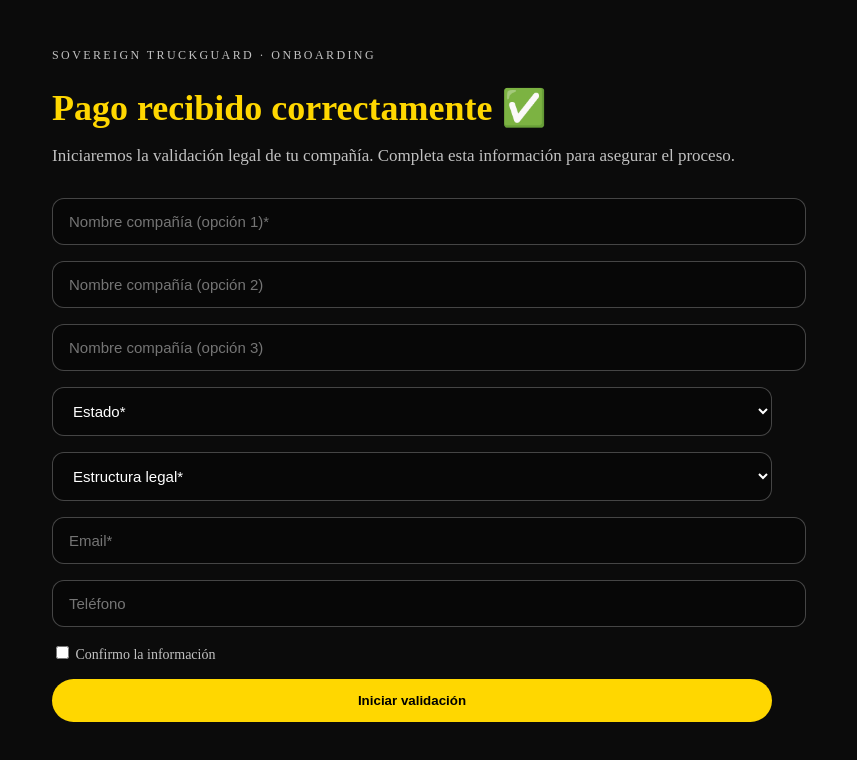
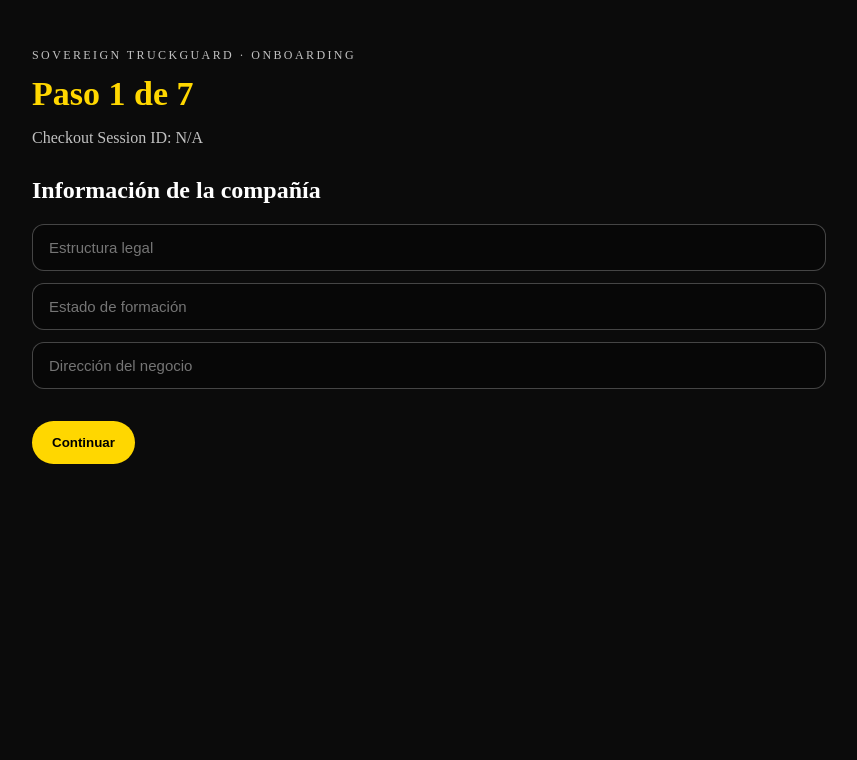
Before and after one commit to Sovereigntruckguard/sovereign-truckguard-site, a Next.js app: page /onboarding/interstate in a window 1280 px wide. Shown: the top 760 px of the page, without its empty margins (228-1085 px from the left). Built offline with nearby package versions, Linux system fonts and the light colour scheme.

Commit message:
feat: onboarding interstate wizard fase 1

```diff
--- a/app/onboarding/interstate/page.jsx
+++ b/app/onboarding/interstate/page.jsx
@@ -1,20 +1,19 @@
-export const dynamic = "force-dynamic";
+import { Suspense } from "react";
+import OnboardingWizard from "./ui";
 
-import { Suspense } from "react";
-import OnboardingInterstateClient from "./ui";
+export const metadata = {
+  title: "Onboarding Interstate | Sovereign TruckGuard",
+};
 
-export default function Page() {
+export default function Page({ searchParams }) {
+  const sessionId =
+    typeof searchParams?.session_id === "string"
+      ? searchParams.session_id
+      : null;
+
   return (
-    <Suspense fallback={<Loading />}>
-      <OnboardingInterstateClient />
+    <Suspense fallback={<div style={{ color: "#fff", padding: 40 }}>Cargando onboarding…</div>}>
+      <OnboardingWizard sessionId={sessionId} />
     </Suspense>
   );
 }
-
-function Loading() {
-  return (
-    <main style={{ minHeight: "100vh", background: "#0b0b0b", color: "#fff", padding: 40 }}>
-      <h1>Cargando onboarding…</h1>
-    </main>
-  );
-}
--- a/app/onboarding/interstate/ui.jsx
+++ b/app/onboarding/interstate/ui.jsx
@@ -1,11 +1,11 @@
 "use client";
 
 import { useState } from "react";
-import { useSearchParams } from "next/navigation";
 
 /* =========================
-   ESTILO BASE (SOVEREIGN)
+   ESTILO BASE SOVEREIGN
 ========================= */
+
 const colors = {
   bg: "#0b0b0b",
   gold: "#FFD700",
@@ -13,85 +13,69 @@
   soft: "rgba(255,255,255,0.75)",
 };
 
-const BACKEND_BASE_URL =
-  "https://azoth-regulatorios-798731178244.us-central1.run.app";
+/* =========================
+   COMPONENTE PRINCIPAL
+========================= */
 
-export default function OnboardingInterstatePage() {
-  const searchParams = useSearchParams();
-  const sessionId = searchParams.get("session_id");
+export default function OnboardingWizard({ sessionId }) {
+  const [step, setStep] = useState(1);
 
-  const [loading, setLoading] = useState(false);
-  const [submitted, setSubmitted] = useState(false);
-  const [error, setError] = useState("");
-
-  const [form, setForm] = useState({
-    companyName1: "",
-    companyName2: "",
-    companyName3: "",
+  const [data, setData] = useState({
+    company: {
+      legalStructure: "",
       state: "",
-    legalStructure: "",
+      startDate: "",
+      businessAddress: "",
+      mailingAddress: "",
+    },
+    names: {
+      name1: "",
+      name2: "",
+      name3: "",
+    },
+    owners: [
+      {
+        fullName: "",
+        dob: "",
+        ssnItin: "",
+        ownershipPct: "",
+        address: "",
+        phone: "",
         email: "",
-    phone: "",
-    confirm: false,
+        isDriver: false,
+      },
+    ],
+    operation: {
+      cargoTypes: "",
+      trucks: "",
+      ownerDrives: false,
+    },
+    interstate: {
+      mcRequired: false,
+      plannedStartDate: "",
+    },
+    confirmations: {
+      feesPaid: false,
+      authorized: false,
+    },
   });
 
-  function updateField(e) {
-    const { name, value, type, checked } = e.target;
-    setForm((prev) => ({
+  function update(section, field, value) {
+    setData((prev) => ({
       ...prev,
-      [name]: type === "checkbox" ? checked : value,
+      [section]: {
+        ...prev[section],
+        [field]: value,
+      },
     }));
   }
 
-  async function handleSubmit(e) {
-    e.preventDefault();
-    setError("");
-
-    if (
-      !sessionId ||
-      !form.companyName1 ||
-      !form.state ||
-      !form.legalStructure ||
-      !form.email ||
-      !form.confirm
-    ) {
-      setError("Completa los campos obligatorios.");
-      return;
+  function next() {
+    setStep((s) => s + 1);
   }
 
-    try {
-      setLoading(true);
-
-      await fetch(`${BACKEND_BASE_URL}/onboarding/company`, {
-        method: "POST",
-        headers: { "Content-Type": "application/json" },
-        body: JSON.stringify({
-          order_id: sessionId, // 🔑 ancla Stripe → onboarding
-          company: {
-            legal_structure: form.legalStructure,
-            state_of_formation: form.state,
-            business_email: form.email,
-            business_phone: form.phone,
-          },
-          name_preferences: [
-            form.companyName1,
-            form.companyName2,
-            form.companyName3,
-          ].filter(Boolean),
-          confirmations: {
-            intake_phase_1: true,
-          },
-          owners: [],
-          operation: {},
-        }),
-      });
-
-      setSubmitted(true);
-    } catch (err) {
-      setError("Error enviando información. Intenta nuevamente.");
-    } finally {
-      setLoading(false);
-    }
+  function back() {
+    setStep((s) => s - 1);
   }
 
   return (
@@ -103,72 +87,275 @@
         padding: "48px 20px",
       }}
     >
-      <div style={{ maxWidth: 720, margin: "0 auto" }}>
-        <div style={{ letterSpacing: "0.2em", fontSize: 12, marginBottom: 12, color: colors.soft }}>
+      <div style={{ maxWidth: 760, margin: "0 auto" }}>
+        <Header sessionId={sessionId} step={step} />
+
+        {step === 1 && (
+          <StepCompany data={data.company} update={update} onNext={next} />
+        )}
+        {step === 2 && (
+          <StepNames data={data.names} update={update} onNext={next} onBack={back} />
+        )}
+        {step === 3 && (
+          <StepOwners data={data.owners} setData={setData} onNext={next} onBack={back} />
+        )}
+        {step === 4 && (
+          <StepOperation data={data.operation} update={update} onNext={next} onBack={back} />
+        )}
+        {step === 5 && (
+          <StepInterstate data={data.interstate} update={update} onNext={next} onBack={back} />
+        )}
+        {step === 6 && (
+          <StepConfirm data={data.confirmations} update={update} onNext={next} onBack={back} />
+        )}
+        {step === 7 && <StepReview data={data} onBack={back} />}
+      </div>
+    </main>
+  );
+}
+
+/* =========================
+   HEADER
+========================= */
+
+function Header({ sessionId, step }) {
+  return (
+    <>
+      <div style={{ letterSpacing: "0.2em", fontSize: 12, color: colors.soft }}>
         SOVEREIGN TRUCKGUARD · ONBOARDING
       </div>
 
-        <h1 style={{ fontSize: 36, marginBottom: 14, color: colors.gold }}>
-          Pago recibido correctamente ✅
+      <h1 style={{ fontSize: 34, color: colors.gold, margin: "12px 0" }}>
+        Paso {step} de 7
       </h1>
 
-        <p style={{ fontSize: 17, color: colors.soft, marginBottom: 32 }}>
-          Iniciaremos la validación legal de tu compañía. Completa esta información
-          para asegurar el proceso.
+      <p style={{ color: colors.soft, marginBottom: 30 }}>
+        Checkout Session ID: {sessionId || "N/A"}
       </p>
+    </>
+  );
+}
 
-        {submitted ? (
-          <div style={{
-            border: `1px solid ${colors.gold}`,
-            borderRadius: 14,
-            padding: 22,
-            background: "rgba(255,215,0,0.05)",
-          }}>
-            <h2>Información recibida ✅</h2>
-            <p style={{ color: colors.soft }}>
-              Un asesor de Sovereign continuará el proceso contigo.
-            </p>
-            <div style={{ marginTop: 12, fontSize: 13, opacity: 0.7 }}>
-              Session ID: {sessionId}
-            </div>
-          </div>
-        ) : (
-          <form onSubmit={handleSubmit} style={{ display: "grid", gap: 16 }}>
-            <input name="companyName1" placeholder="Nombre compañía (opción 1)*" value={form.companyName1} onChange={updateField} style={inputStyle} />
-            <input name="companyName2" placeholder="Nombre compañía (opción 2)" value={form.companyName2} onChange={updateField} style={inputStyle} />
-            <input name="companyName3" placeholder="Nombre compañía (opción 3)" value={form.companyName3} onChange={updateField} style={inputStyle} />
+/* =========================
+   STEP 1 — COMPANY
+========================= */
 
-            <select name="state" value={form.state} onChange={updateField} style={inputStyle}>
-              <option value="">Estado*</option>
-              <option value="TX">Texas</option>
-              <option value="FL">Florida</option>
-              <option value="CA">California</option>
-              <option value="WY">Wyoming</option>
-            </select>
+function StepCompany({ data, update, onNext }) {
+  return (
+    <>
+      <h2>Información de la compañía</h2>
 
-            <select name="legalStructure" value={form.legalStructure} onChange={updateField} style={inputStyle}>
-              <option value="">Estructura legal*</option>
-              <option value="LLC">LLC</option>
-              <option value="CORP">Corporation</option>
-              <option value="SOLE">Sole Proprietor</option>
-            </select>
+      <Input
+        label="Estructura legal"
+        value={data.legalStructure}
+        onChange={(v) => update("company", "legalStructure", v)}
+      />
 
-            <input name="email" placeholder="Email*" value={form.email} onChange={updateField} style={inputStyle} />
-            <input name="phone" placeholder="Teléfono" value={form.phone} onChange={updateField} style={inputStyle} />
+      <Input
+        label="Estado de formación"
+        value={data.state}
+        onChange={(v) => update("company", "state", v)}
+      />
 
-            <label style={{ fontSize: 14, color: colors.soft }}>
-              <input type="checkbox" name="confirm" checked={form.confirm} onChange={updateField} /> Confirmo la información
+      <Input
+        label="Dirección del negocio"
+        value={data.businessAddress}
+        onChange={(v) => update("company", "businessAddress", v)}
+      />
+
+      <Button onClick={onNext}>Continuar</Button>
+    </>
+  );
+}
+
+/* =========================
+   STEP 2 — NAMES
+========================= */
+
+function StepNames({ data, update, onNext, onBack }) {
+  return (
+    <>
+      <h2>Nombres de la compañía</h2>
+
+      <Input
+        label="Nombre opción 1"
+        value={data.name1}
+        onChange={(v) => update("names", "name1", v)}
+      />
+      <Input
+        label="Nombre opción 2"
+        value={data.name2}
+        onChange={(v) => update("names", "name2", v)}
+      />
+      <Input
+        label="Nombre opción 3"
+        value={data.name3}
+        onChange={(v) => update("names", "name3", v)}
+      />
+
+      <NavButtons onBack={onBack} onNext={onNext} />
+    </>
+  );
+}
+
+/* =========================
+   STEP 3 — OWNERS
+========================= */
+
+function StepOwners({ data, setData, onNext, onBack }) {
+  const owner = data[0];
+
+  function updateOwner(field, value) {
+    const copy = [...data];
+    copy[0] = { ...copy[0], [field]: value };
+    setData((prev) => ({ ...prev, owners: copy }));
+  }
+
+  return (
+    <>
+      <h2>Owner principal</h2>
+
+      <Input label="Nombre completo" value={owner.fullName} onChange={(v) => updateOwner("fullName", v)} />
+      <Input label="DOB" value={owner.dob} onChange={(v) => updateOwner("dob", v)} />
+      <Input label="SSN / ITIN" value={owner.ssnItin} onChange={(v) => updateOwner("ssnItin", v)} />
+      <Input label="Ownership %" value={owner.ownershipPct} onChange={(v) => updateOwner("ownershipPct", v)} />
+
+      <NavButtons onBack={onBack} onNext={onNext} />
+    </>
+  );
+}
+
+/* =========================
+   STEP 4 — OPERATION
+========================= */
+
+function StepOperation({ data, update, onNext, onBack }) {
+  return (
+    <>
+      <h2>Operación</h2>
+
+      <Input label="Tipo de carga" value={data.cargoTypes} onChange={(v) => update("operation", "cargoTypes", v)} />
+      <Input label="Número de camiones" value={data.trucks} onChange={(v) => update("operation", "trucks", v)} />
+
+      <NavButtons onBack={onBack} onNext={onNext} />
+    </>
+  );
+}
+
+/* =========================
+   STEP 5 — INTERSTATE
+========================= */
+
+function StepInterstate({ data, update, onNext, onBack }) {
+  return (
+    <>
+      <h2>MC Authority</h2>
+
+      <label>
+        <input
+          type="checkbox"
+          checked={data.mcRequired}
+          onChange={(e) => update("interstate", "mcRequired", e.target.checked)}
+        />{" "}
+        Requiere MC Authority
       </label>
 
-            {error && <div style={{ color: "#ff6b6b" }}>{error}</div>}
+      <NavButtons onBack={onBack} onNext={onNext} />
+    </>
+  );
+}
 
-            <button type="submit" disabled={loading} style={submitStyle}>
-              {loading ? "Enviando..." : "Iniciar validación"}
+/* =========================
+   STEP 6 — CONFIRM
+========================= */
+
+function StepConfirm({ data, update, onNext, onBack }) {
+  return (
+    <>
+      <h2>Confirmaciones</h2>
+
+      <label>
+        <input
+          type="checkbox"
+          checked={data.feesPaid}
+          onChange={(e) => update("confirmations", "feesPaid", e.target.checked)}
+        />{" "}
+        Fees pagados por el cliente
+      </label>
+
+      <br />
+
+      <label>
+        <input
+          type="checkbox"
+          checked={data.authorized}
+          onChange={(e) => update("confirmations", "authorized", e.target.checked)}
+        />{" "}
+        Autorizo la validación
+      </label>
+
+      <NavButtons onBack={onBack} onNext={onNext} />
+    </>
+  );
+}
+
+/* =========================
+   STEP 7 — REVIEW
+========================= */
+
+function StepReview({ data, onBack }) {
+  return (
+    <>
+      <h2>Resumen final</h2>
+      <pre style={{ fontSize: 12, background: "#111", padding: 12 }}>
+        {JSON.stringify(data, null, 2)}
+      </pre>
+
+      <Button onClick={onBack}>Volver</Button>
+    </>
+  );
+}
+
+/* =========================
+   UI HELPERS
+========================= */
+
+function Input({ label, value, onChange }) {
+  return (
+    <input
+      placeholder={label}
+      value={value}
+      onChange={(e) => onChange(e.target.value)}
+      style={inputStyle}
+    />
+  );
+}
+
+function Button({ children, onClick }) {
+  return (
+    <button
+      onClick={onClick}
+      style={{
+        marginTop: 20,
+        padding: "14px 20px",
+        borderRadius: 999,
+        background: colors.gold,
+        border: "none",
+        fontWeight: 900,
+        cursor: "pointer",
+      }}
+    >
+      {children}
     </button>
-          </form>
-        )}
+  );
+}
+
+function NavButtons({ onBack, onNext }) {
+  return (
+    <div style={{ display: "flex", gap: 12, marginTop: 20 }}>
+      <Button onClick={onBack}>Atrás</Button>
+      <Button onClick={onNext}>Continuar</Button>
     </div>
-    </main>
   );
 }
 
@@ -180,14 +367,5 @@
   background: "rgba(0,0,0,0.35)",
   color: "#fff",
   fontSize: 15,
+  marginBottom: 12,
 };
-
-const submitStyle = {
-  padding: "14px 20px",
-  borderRadius: 999,
-  border: "none",
-  background: colors.gold,
-  color: "#000",
-  fontWeight: 900,
-  cursor: "pointer",
-};
```
Lines whose indentation alone changed are shown as unchanged.
